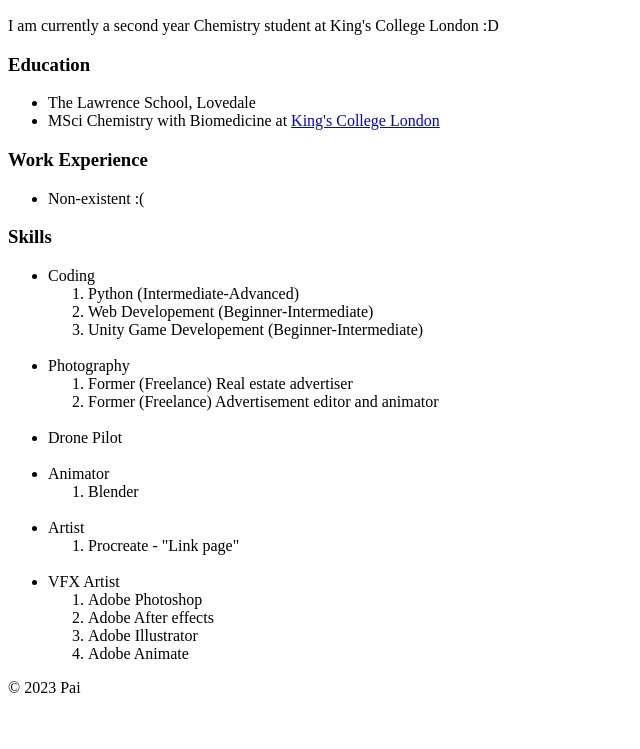
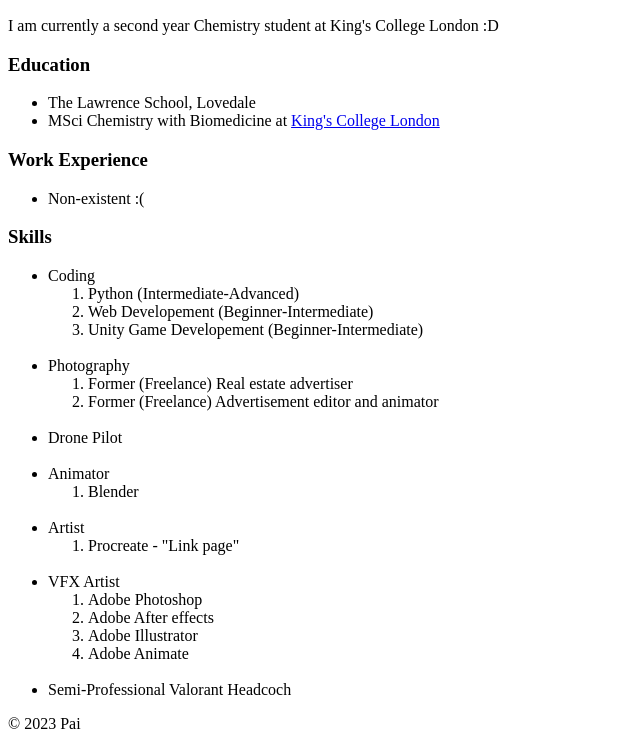
Before and after one commit to PaiSuryaDarshan/WD-Capstone-1, a plain HTML site: page index.html in a window 1280 px wide. Shown: the part 430-1179 px from the top of the page, without its empty margins (0-640 px from the left). Before the commit the page ends 1143 px from the top, so only its background shows below. Drawn offline with Linux system fonts and the light colour scheme.

Commit message:
Update index.html

```diff
--- a/index.html
+++ b/index.html
@@ -51,6 +51,8 @@
         <li> Adobe Illustrator
         <li> Adobe Animate
         </ol>
+</br>
+    <li> Semi-Professional Valorant Headcoch
 </ul>
 <footer>
     <p>© 2023 Pai</p>
```
